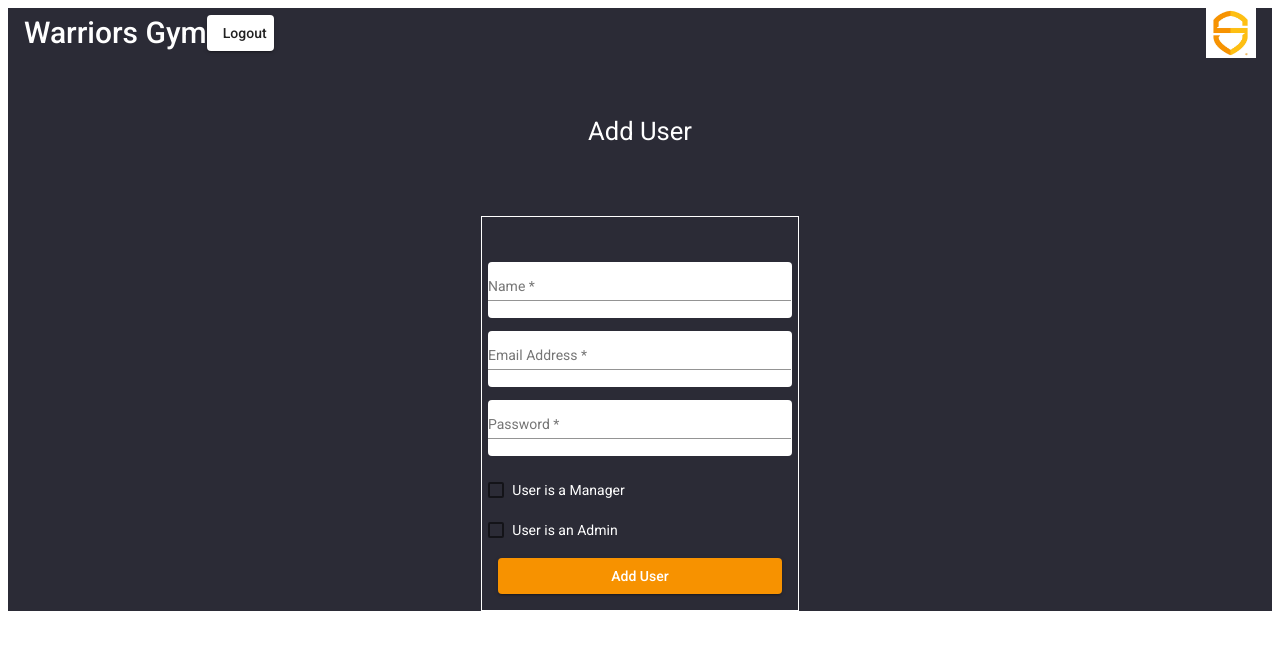
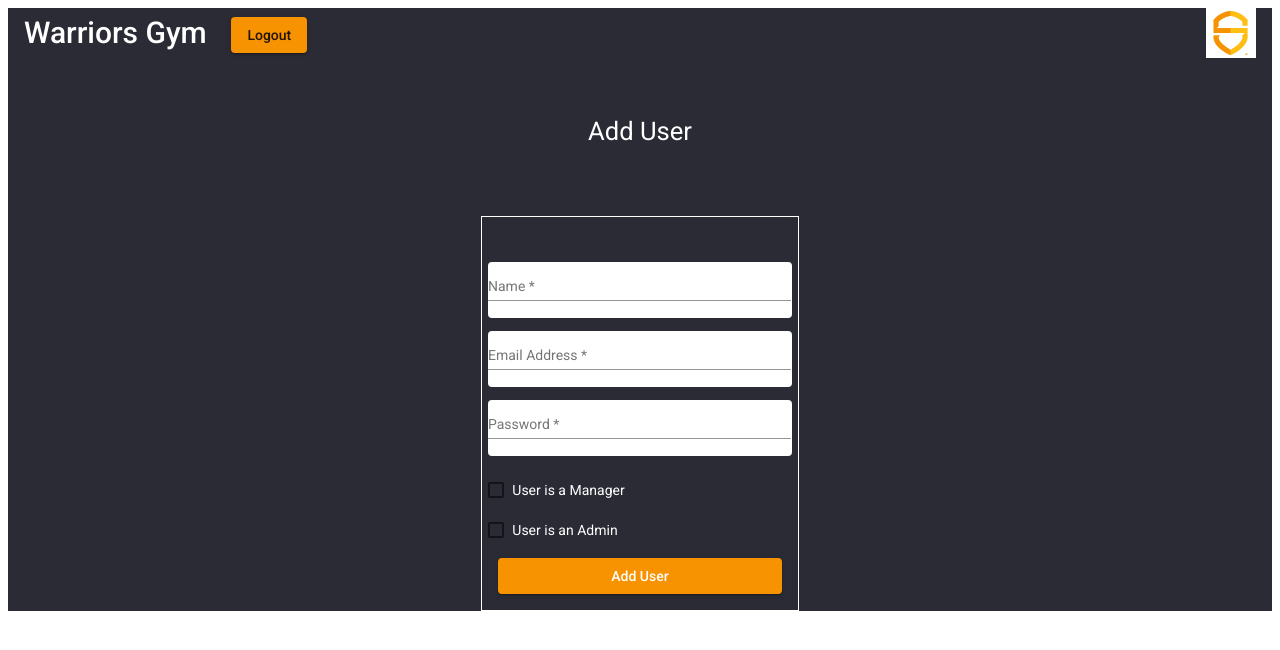
Before and after one commit to marcusjensen15/Warriors_Gym_Frontend, an Angular app: page /add-user in a window 1280 px wide. Shown: the top 650 px of the page. Built offline with nearby package versions, Linux system fonts and the light colour scheme.

Commit message:
logout button now styled correctly

```diff
--- a/src/app/header/header.component.html
+++ b/src/app/header/header.component.html
@@ -1,7 +1,12 @@
+
+
+
 
 <mat-toolbar header>
   Warriors Gym
-  <button class="logoutButton" (click)="handleLogout()" mat-raised-button>Logout</button>
+  <div class="buttonContainer">
+    <button class="logoutButton" (click)="handleLogout()" mat-raised-button>Logout</button>
+  </div>
   <div class="image-container">
     <img data-test="headerLogo" src="../../assets/IMG_1265.JPG" alt="scwLogo">
   </div>
--- a/src/app/header/header.component.scss
+++ b/src/app/header/header.component.scss
@@ -17,3 +17,14 @@ img {
   height: 50px;
   float: right;
 }
+
+.buttonContainer{
+  margin-left: 2%;
+}
+
+.logoutButton {
+  background-color: $scw-yellow-dark;
+  &:hover{
+    background-color: $scw-yellow-light;
+  }
+}
--- a/src/app/header/header.component.ts
+++ b/src/app/header/header.component.ts
@@ -18,7 +18,4 @@ export class HeaderComponent {
     this.authService.logout();
     this.router.navigate(['/login'])
   }
-
-
-
 }
```
